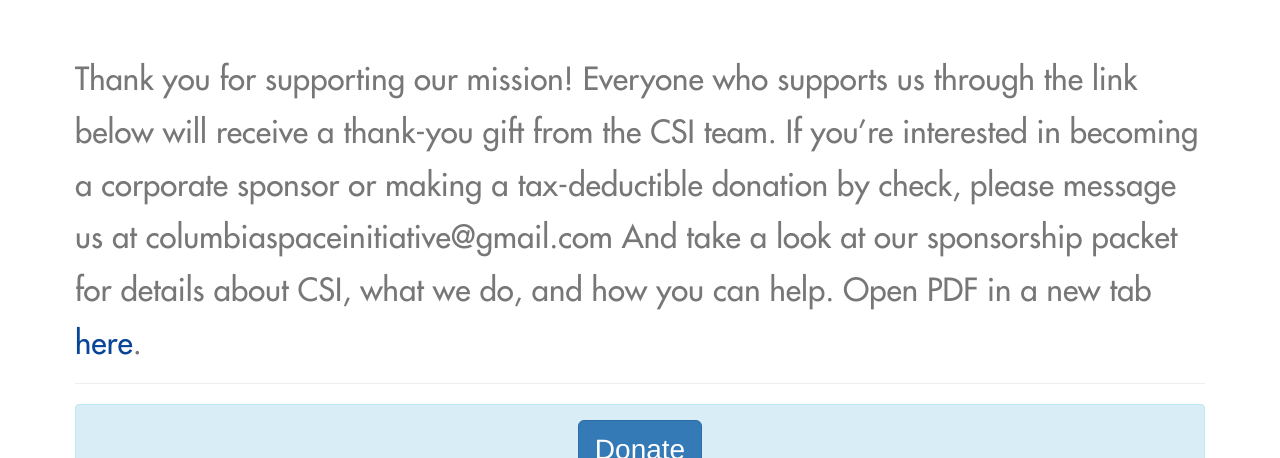
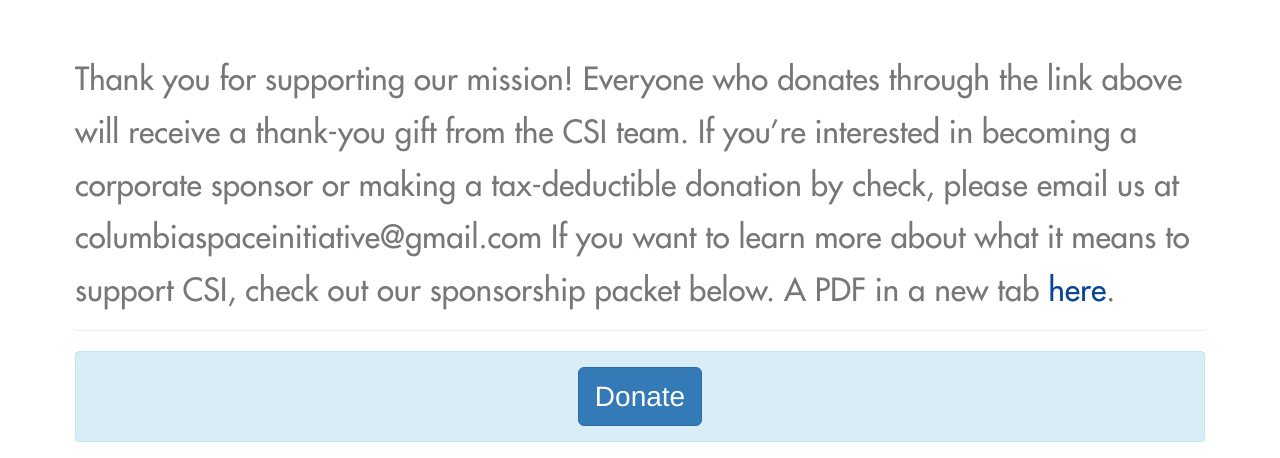
Before and after one commit to columbiaspace/columbiaspace.org, a Jekyll site: the page built from support-us.html, in a window 1280 px wide and 900 px high, scrolled down 702 px, cut to the strip 202-660 px from the top of the window. Built offline with Jekyll 4.4.1, drawn with Linux system fonts in a browser that asks for light colours; nearby versions of some CDN libraries; comment, search, counter and statistics services are not loaded.

Commit message:
Fix support us

```diff
--- a/support-us.html
+++ b/support-us.html
@@ -14,14 +14,13 @@
 <div class="group-abstract">
 	<div class="container">
 		<h2><small>
-			Thank you for supporting our mission! Everyone who supports us
-			through the link below will receive a thank-you gift from the CSI
-			team. If you’re interested in becoming a corporate sponsor or making
-			a tax-deductible donation by check, please message us at
+				Thank you for supporting our mission! Everyone who donates through the link above will receive a
+				thank-you gift from the CSI team. If you’re interested in becoming a corporate sponsor or making a
+				tax-deductible donation by check, please email us at
 				columbiaspaceinitiative@gmail.com
 
-		And take a look at our sponsorship packet for details about CSI, what we
-		do, and how you can help. Open PDF in a new tab
+				If you want to learn more about what it means to support CSI, check out our sponsorship packet below. A
+				PDF in a new tab
 				<a href="/assets/media/docs/CSI Sponsorship Packet V2.pdf">here</a>.
 			</small></h2>
 
@@ -29,14 +28,16 @@
 		<hr>
 
 		<div style="vertical-align: middle" class="d-flex alert alert-info text-center">
-	<a href="https://securepay.cuit.columbia.edu/payment/pub/CSI_Donations/" class="btn btn-primary btn-lg" style="font-size: 28px">Donate</a>
+			<a href="https://securepay.cuit.columbia.edu/payment/pub/CSI_Donations/" class="btn btn-primary btn-lg"
+				style="font-size: 28px">Donate</a>
 		</div>
 
 		<!-- <div style="flex text-align: center">
 	 <iframe width="800" height="900" src="/assets/media/docs/CSI Sponsorship Packet V2.pdf"></iframe>
 	 </div> -->
 		<div class="embed-responsive embed-responsive-16by9">
-			<iframe height="500" class="embed-responsive-item" src="/assets/media/docs/CSI Sponsorship Packet V2.pdf" allowfullscreen></iframe>
+			<iframe height="500" class="embed-responsive-item" src="/assets/media/docs/CSI Sponsorship Packet V2.pdf"
+				allowfullscreen></iframe>
 		</div>
 
 	</div>
```
Lines whose indentation alone changed are shown as unchanged.
